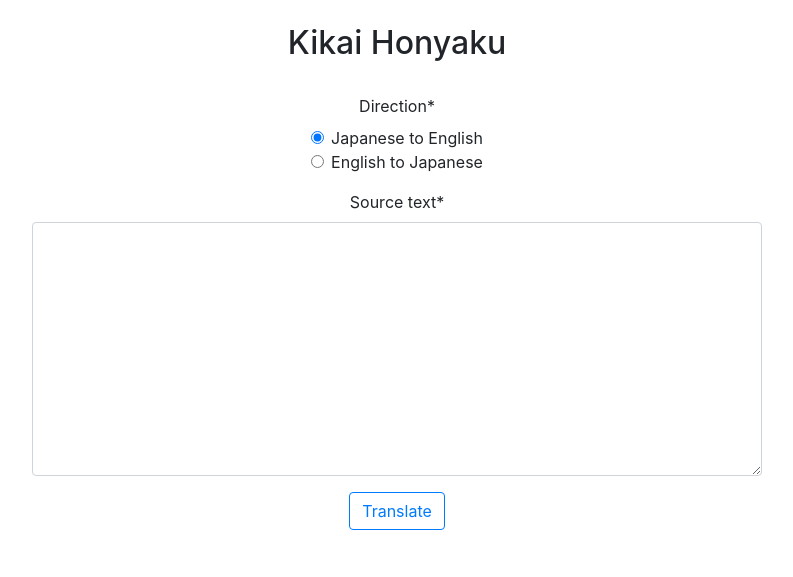
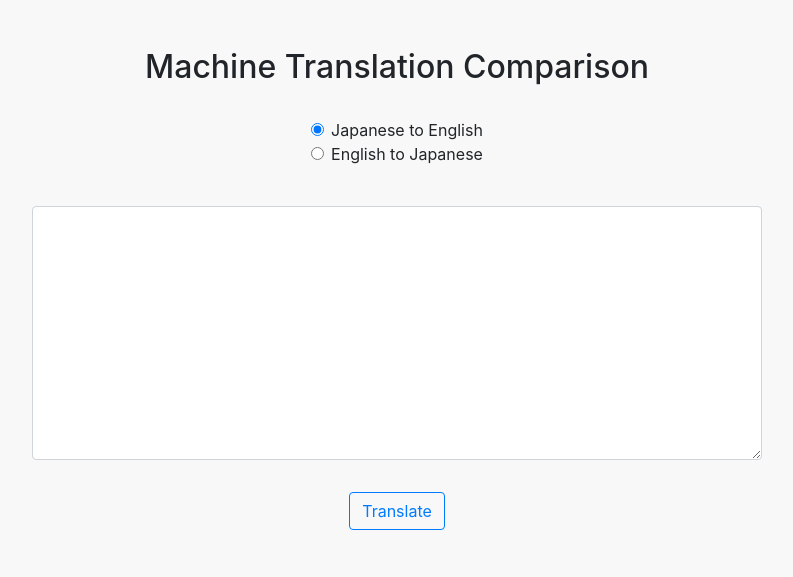
Before and after one commit to 4ka0/kikai_honyaku, a Django app: page /input/ in a window 1280 px wide. Shown: the top 577 px of the page, without its empty margins (243-1036 px from the left). Run offline with Django 3.2, Linux system fonts and the light colour scheme; parts of the project's set-up code (start-up, migrations or seed data) failed here and were passed over; some libraries are stand-ins or nearby versions.

Commit message:
Front-end style update

```diff
--- a/kikaihonyaku/forms.py
+++ b/kikaihonyaku/forms.py
@@ -9,8 +9,16 @@ class SourceTextInputForm(forms.Form):
 
     # Radio buttons for the translation direction
     direction = forms.ChoiceField(
-        widget=forms.RadioSelect, choices=CHOICES, initial="Ja>En"
+        widget=forms.RadioSelect,
+        choices=CHOICES,
+        initial="Ja>En",
+        label=False,
+        required=True
     )
 
     # Text area for inputting the source text to be translated
-    source_text = forms.CharField(widget=forms.Textarea, required=True)
+    source_text = forms.CharField(
+        widget=forms.Textarea,
+        required=True,
+        label=False
+    )
--- a/templates/base.html
+++ b/templates/base.html
@@ -7,18 +7,17 @@
 
         <!-- Bootstrap CSS -->
         <link rel="stylesheet" href="https://stackpath.bootstrapcdn.com/bootstrap/4.5.2/css/bootstrap.min.css" integrity="sha384-JcKb8q3iqJ61gNV9KGb8thSsNjpSL0n8PARn9HuZOnIxN0hoP+VmmDGMN5t9UJ0Z" crossorigin="anonymous">
-        <link href="https://fonts.googleapis.com/css2?family=Merriweather:wght@700&display=swap" rel="stylesheet">
 
         <title>{% block title %}Kikai Honyaku{% endblock title %}</title>
     </head>
-    <body>
+    <body style="background-color: rgb(248, 248, 248)">
 
         <div class="container">
             <div class="row justify-content-center">
                 <div class="col-8">
 
-                    <div class="text-center py-4">
-                        <h2>Kikai Honyaku</h2>
+                    <div class="text-center pt-5 pb-4">
+                        <h2>Machine Translation Comparison</h2>
                     </div>
 
                     {% block content %}
--- a/templates/input.html
+++ b/templates/input.html
@@ -6,9 +6,21 @@
 
     <div class="text-center">
         <form action="/output/" method="post">
+
             {% csrf_token %}
-            {{ form|crispy }}
-            <button type="submit" class="btn btn-outline-primary">Translate</button>
+
+            <div class="form-group">
+                {{ form.direction|as_crispy_field }}
+            </div>
+
+            </br>
+
+            <div class="form-group">
+                {{ form.source_text|as_crispy_field }}
+            </div>
+
+            <button type="submit" class="btn btn-outline-primary mt-3 mb-5">Translate</button>
+
         </form>
     </div>
 
```
Also changed, not shown: kikaihonyaku/tests.py (+8 -36 lines).
